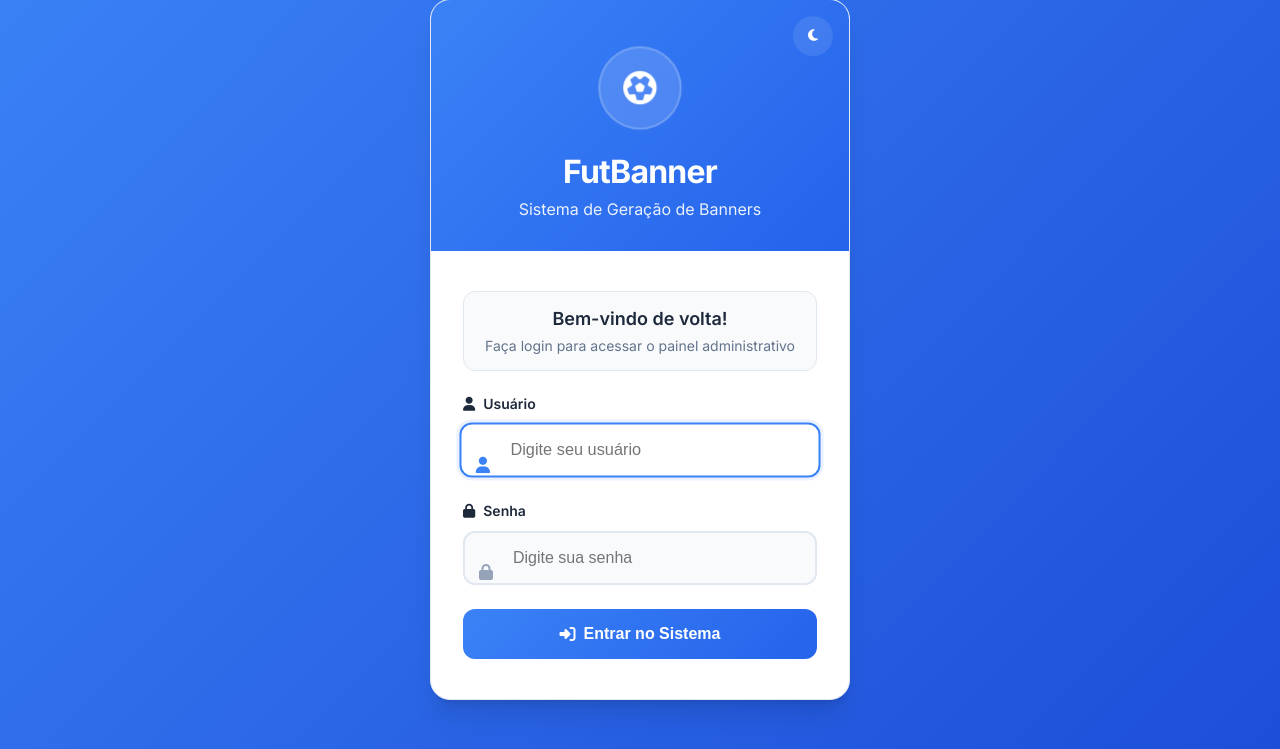
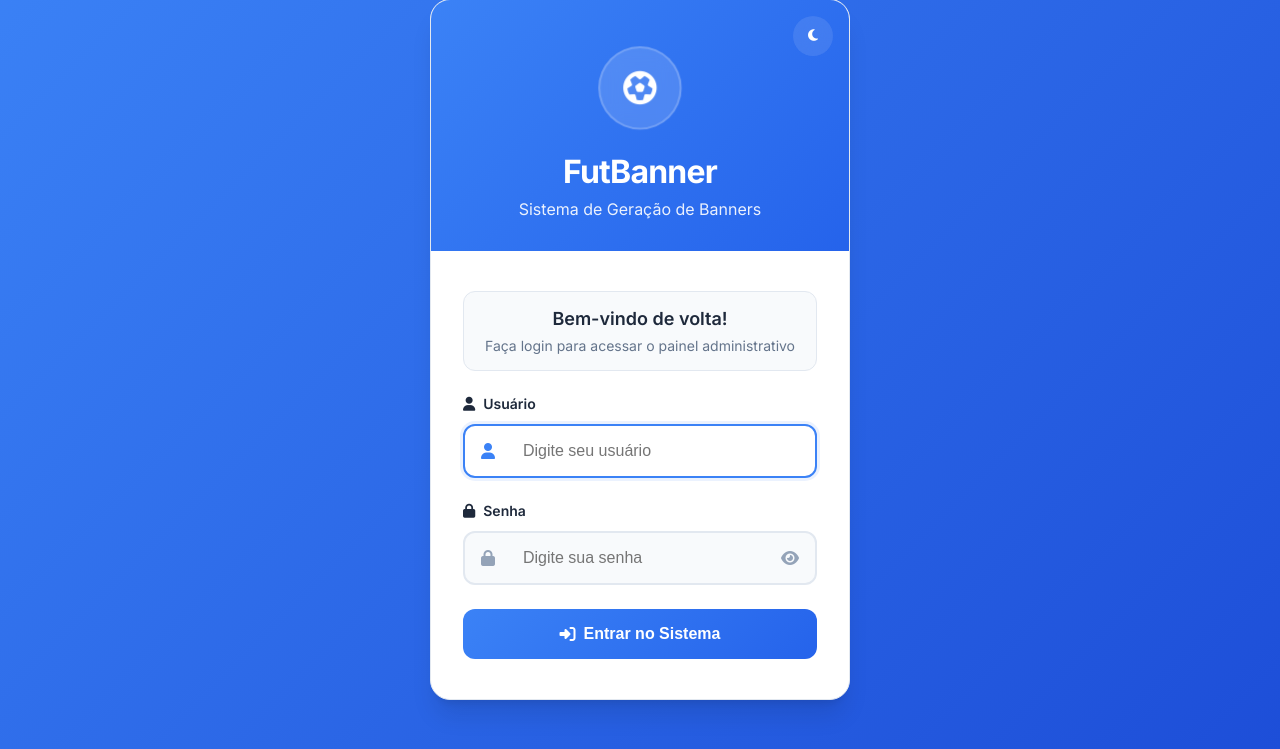
Before and after one commit to juninho877/gerador_multi_usuarios, a PHP site: page /admin/login.php in a window 1280 px wide. Shown: the part 51-800 px from the top of the page. Run offline with PHP 8.4, Linux system fonts and the light colour scheme; data comes from the database, SQL or seed files in the repository.

Commit message:
Update login.php

```diff
--- a/admin/login.php
+++ b/admin/login.php
@@ -206,39 +206,68 @@ if ($_SERVER["REQUEST_METHOD"] == "POST") {
             gap: 0.5rem;
         }
 
-        .form-input {
-            width: 100%;
-            padding: 1rem 1rem 1rem 3rem;
+        /* --- INÍCIO DAS ALTERAÇÕES NO CSS --- */
+
+        /* NOVO: Wrapper para alinhar ícone e input com Flexbox */
+        .input-wrapper {
+            display: flex;
+            align-items: center;
             border: 2px solid var(--border-color);
             border-radius: var(--border-radius);
-            font-size: 1rem;
+            background: var(--bg-secondary);
             transition: var(--transition);
-            background: var(--bg-secondary);
-            color: var(--text-primary);
-            font-weight: 500;
+            position: relative;
         }
 
-        .form-input:focus {
-            outline: none;
+        /* NOVO: Efeito de foco no wrapper */
+        .input-wrapper:focus-within {
             border-color: var(--primary-500);
             background: var(--bg-primary);
             box-shadow: 0 0 0 3px rgba(59, 130, 246, 0.1);
-            transform: translateY(-1px);
         }
 
-        .input-icon {
-            position: absolute;
-            left: 1rem;
-            top: 50%;
-            transform: translateY(-50%);
+        /* ALTERADO: Input agora não tem mais borda ou padding próprio */
+        .form-input {
+            width: 100%;
+            flex-grow: 1;
+            padding: 1rem;
+            border: none;
+            background: transparent;
+            outline: none;
+            color: var(--text-primary);
+            font-size: 1rem;
+            font-weight: 500;
+            transition: var(--transition); /* Mantido para outras propriedades se houver */
+        }
+
+        /* NOVO: Ícone da esquerda */
+        .input-icon-left {
+            padding-left: 1rem;
+            padding-right: 0.75rem;
             color: var(--text-muted);
-            margin-top: 0.875rem;
             transition: var(--transition);
         }
 
-        .form-input:focus + .input-icon {
+        /* NOVO: Muda cor do ícone da esquerda no foco */
+        .input-wrapper:focus-within .input-icon-left {
             color: var(--primary-500);
         }
+
+        /* NOVO: Ícone para mostrar/esconder senha (olho) */
+        .password-toggle-icon {
+            padding: 0 1rem;
+            color: var(--text-muted);
+            cursor: pointer;
+            transition: var(--transition);
+        }
+        .password-toggle-icon:hover {
+            color: var(--primary-500);
+        }
+
+        /* As classes antigas .input-icon e .form-input:focus podem ser removidas se existirem */
+
+        /* --- FIM DAS ALTERAÇÕES NO CSS --- */
+
 
         .submit-btn {
             width: 100%;
@@ -301,7 +330,7 @@ if ($_SERVER["REQUEST_METHOD"] == "POST") {
 
         [data-theme="dark"] .error-message {
             background: rgba(239, 68, 68, 0.1);
-            color: var(--danger-400);
+            color: var(--danger-500); /* Cor ajustada para melhor contraste no tema escuro */
         }
 
         .welcome-text {
@@ -377,10 +406,6 @@ if ($_SERVER["REQUEST_METHOD"] == "POST") {
             outline-offset: 2px;
         }
 
-        .form-input:focus {
-            outline: none;
-        }
-
         /* Loading state */
         .submit-btn.loading {
             pointer-events: none;
@@ -430,9 +455,9 @@ if ($_SERVER["REQUEST_METHOD"] == "POST") {
                         <i class="fas fa-user"></i>
                         Usuário
                     </label>
-                    <div style="position: relative;">
+                    <div class="input-wrapper">
+                        <i class="fas fa-user input-icon-left"></i>
                         <input type="text" id="username" name="username" class="form-input" placeholder="Digite seu usuário" required autocomplete="username">
-                        <i class="fas fa-user input-icon"></i>
                     </div>
                 </div>
 
@@ -441,9 +466,10 @@ if ($_SERVER["REQUEST_METHOD"] == "POST") {
                         <i class="fas fa-lock"></i>
                         Senha
                     </label>
-                    <div style="position: relative;">
+                    <div class="input-wrapper">
+                        <i class="fas fa-lock input-icon-left"></i>
                         <input type="password" id="password" name="password" class="form-input" placeholder="Digite sua senha" required autocomplete="current-password">
-                        <i class="fas fa-lock input-icon"></i>
+                        <i class="fas fa-eye password-toggle-icon" id="togglePassword"></i>
                     </div>
                 </div>
 
@@ -459,7 +485,7 @@ if ($_SERVER["REQUEST_METHOD"] == "POST") {
                     </div>
                 <?php endif; ?>
             </form>
-        </div>
+            </div>
     </div>
 
     <script>
@@ -491,27 +517,59 @@ if ($_SERVER["REQUEST_METHOD"] == "POST") {
         const submitBtn = document.getElementById('submitBtn');
         const inputs = document.querySelectorAll('.form-input');
 
-        // Input focus animations
+        // Input focus animations (mantido como estava)
         inputs.forEach(input => {
             input.addEventListener('focus', function() {
-                this.parentElement.style.transform = 'scale(1.02)';
+                // Animação agora é controlada pelo :focus-within no CSS, mas pode deixar para outras lógicas se quiser
             });
 
             input.addEventListener('blur', function() {
-                this.parentElement.style.transform = 'scale(1)';
+                 // Animação agora é controlada pelo CSS
             });
         });
 
         // Form submission with loading state
         loginForm.addEventListener('submit', function(e) {
             submitBtn.classList.add('loading');
-            submitBtn.textContent = 'Entrando...';
+
+            // Para não remover o ícone do botão, vamos envolvê-lo num span
+            const btnText = submitBtn.querySelector('span');
+            if(!btnText) { // Adiciona o span se não existir, para o código funcionar
+                submitBtn.innerHTML = `<i class="fas fa-sign-in-alt"></i><span>${submitBtn.textContent.trim()}</span>`
+            }
+            submitBtn.querySelector('span').textContent = ' Entrando...';
         });
 
-        // Auto-focus on first input
+        // --- INÍCIO DO NOVO SCRIPT PARA VER SENHA E FOCO ---
         document.addEventListener('DOMContentLoaded', function() {
-            document.getElementById('username').focus();
+            // Lógica para mostrar/esconder senha
+            const togglePassword = document.getElementById('togglePassword');
+            const passwordInput = document.getElementById('password');
+
+            if (togglePassword && passwordInput) {
+                togglePassword.addEventListener('click', function() {
+                    const type = passwordInput.getAttribute('type') === 'password' ? 'text' : 'password';
+                    passwordInput.setAttribute('type', type);
+
+                    // Troca o ícone (olho aberto / olho fechado)
+                    this.classList.toggle('fa-eye');
+                    this.classList.toggle('fa-eye-slash');
+                });
+            }
+
+            // Auto-focus no campo de usuário
+            const usernameInput = document.getElementById('username');
+            if (usernameInput) {
+                usernameInput.focus();
+            }
+
+            // Ajuste para o texto do botão no loading state
+            const btnTextSpan = document.createElement('span');
+            btnTextSpan.textContent = ' Entrar no Sistema';
+            submitBtn.innerHTML = '<i class="fas fa-sign-in-alt"></i>';
+            submitBtn.appendChild(btnTextSpan);
         });
+        // --- FIM DO NOVO SCRIPT ---
 
         // Keyboard shortcuts
         document.addEventListener('keydown', function(e) {
```
